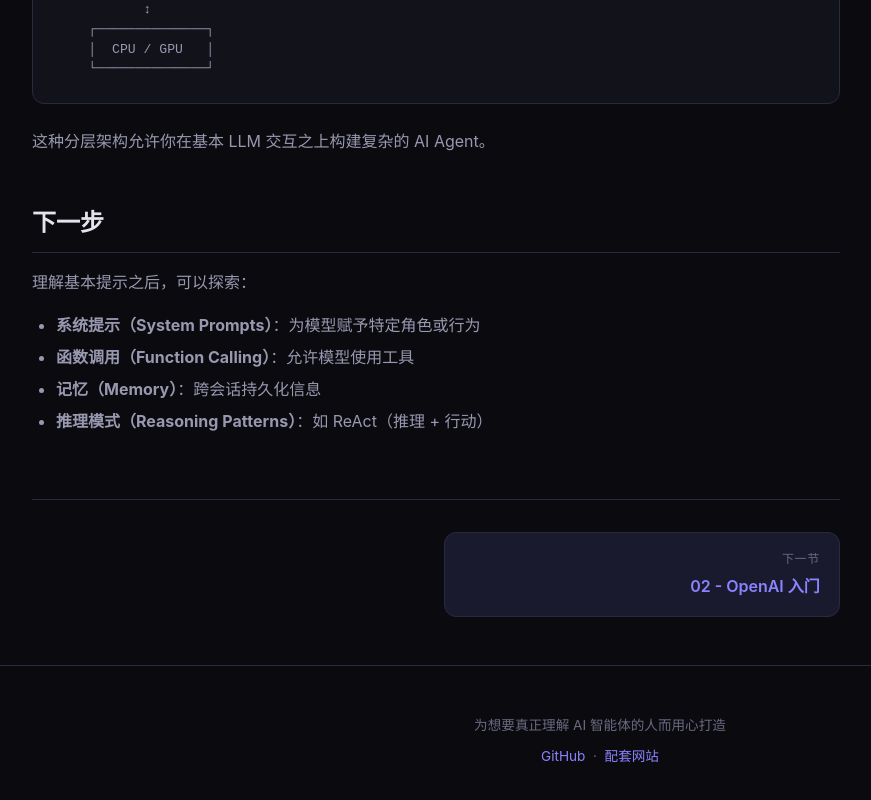
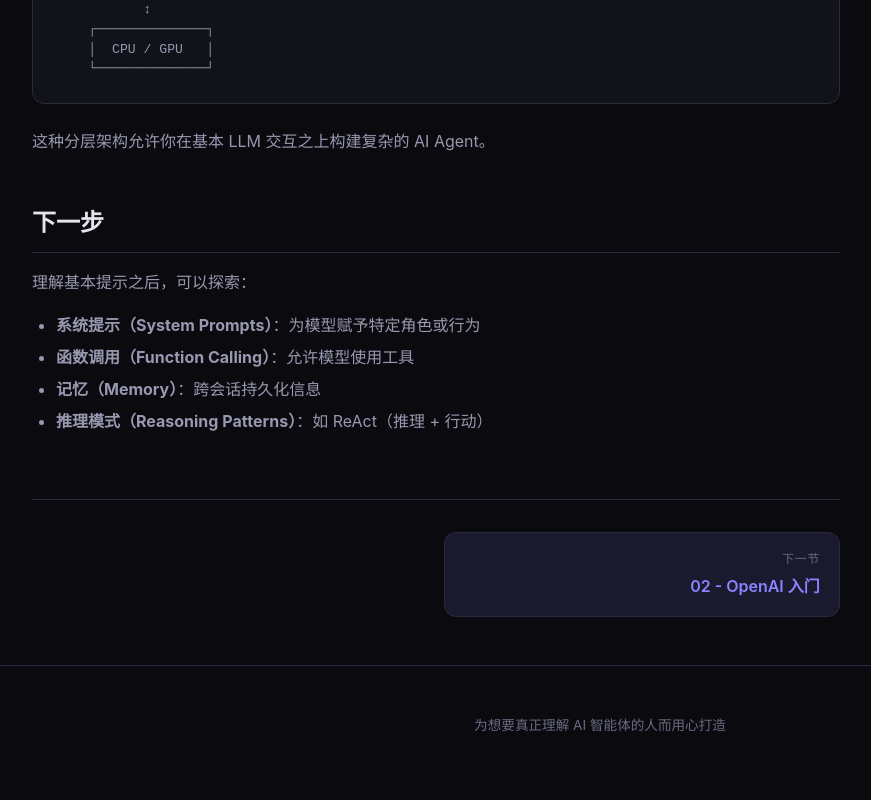
Before and after one commit to yuanjingteam/agent-zero, a website: page docs/examples/01_intro.html in a window 1280 px wide. Shown: the part 4417-5217 px from the top of the page, without its empty margins (40-911 px from the left). Drawn offline with Linux system fonts and the light colour scheme.

Commit message:
docs: 简化页面底部布局

```diff
--- a/docs/examples/01_intro.html
+++ b/docs/examples/01_intro.html
@@ -235,11 +235,6 @@ Proper Disposal</div>
 	<footer class="footer">
 		<div class="container">
 			<p>为想要真正理解 AI 智能体的人而用心打造</p>
-			<p style="margin-top: 0.5rem;">
-				<a href="https://github.com/yuanjingteam/AgentZero" target="_blank">GitHub</a>
-				&nbsp;&middot;&nbsp;
-				<a href="https://yuanjingteam.github.io/agent-zero/" target="_blank">配套网站</a>
-			</p>
 		</div>
 	</footer>
 </body>
```
Also changed, not shown: docs/examples/02_openai.html (+0 -5 lines), docs/examples/03_translation.html (+0 -5 lines), docs/examples/04_think.html (+0 -5 lines), docs/examples/05_batch.html (+0 -5 lines), docs/examples/06_coding.html (+0 -5 lines), docs/examples/07_simple-agent.html (+0 -5 lines), docs/examples/08_memory.html (+0 -5 lines), docs/examples/09_react.html (+0 -5 lines), docs/examples/10_aot.html (+0 -5 lines), docs/examples/11_error.html (+0 -5 lines), docs/examples/12_tot.html (+0 -5 lines), docs/examples/13_got.html (+0 -5 lines), docs/examples/14_cot.html (+0 -5 lines), docs/index.html (+0 -5 lines).
